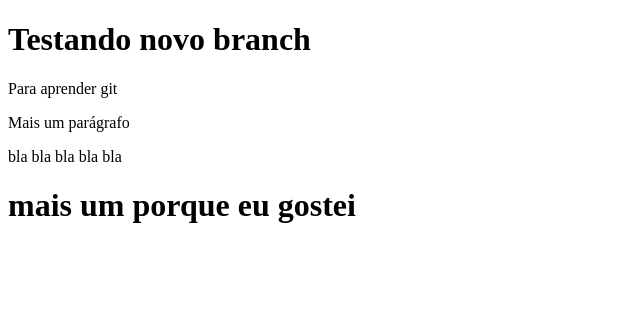
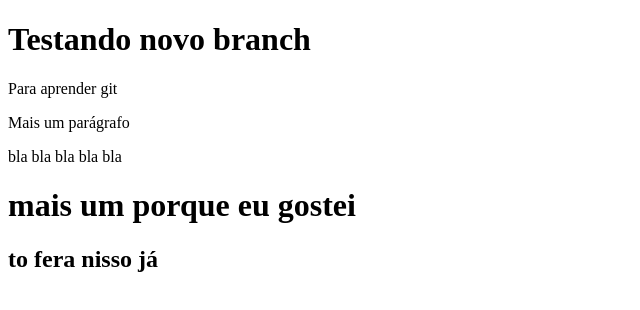
Before and after one commit to hel3na1/tutoria-git, a plain HTML site: page index.html in a window 1280 px wide. Shown: the whole page, without its empty margins (0-640 px from the left). Drawn offline with Linux system fonts and the light colour scheme.

Commit message:
mais uma pra brincar

```diff
--- a/index.html
+++ b/index.html
@@ -11,5 +11,6 @@
         <p>Mais um parágrafo</p>
         <p>bla bla bla bla bla</p>
         <h1>mais um porque eu gostei</h1>
+        <h2>to fera nisso já</h2>
 </body>
 </body>
```
